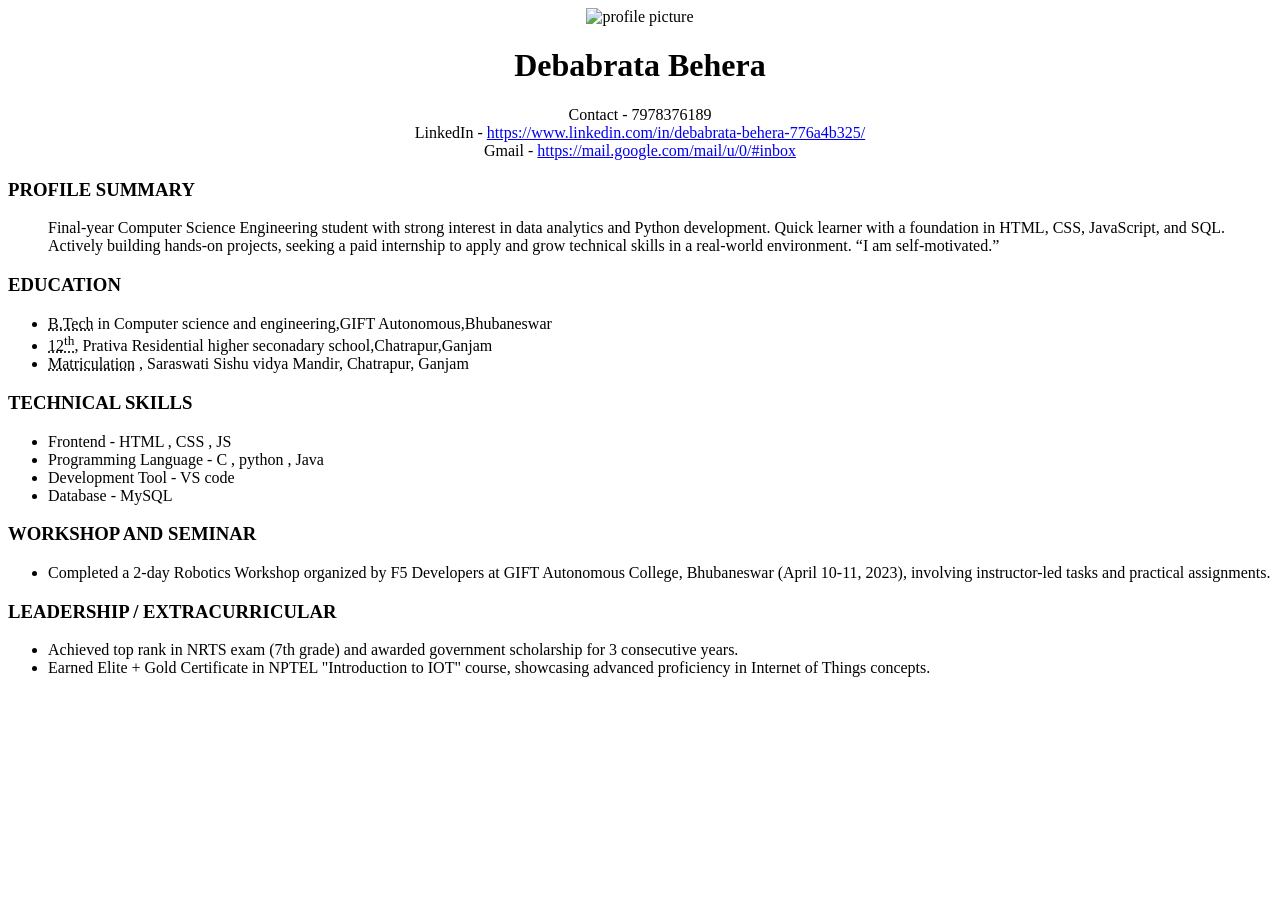
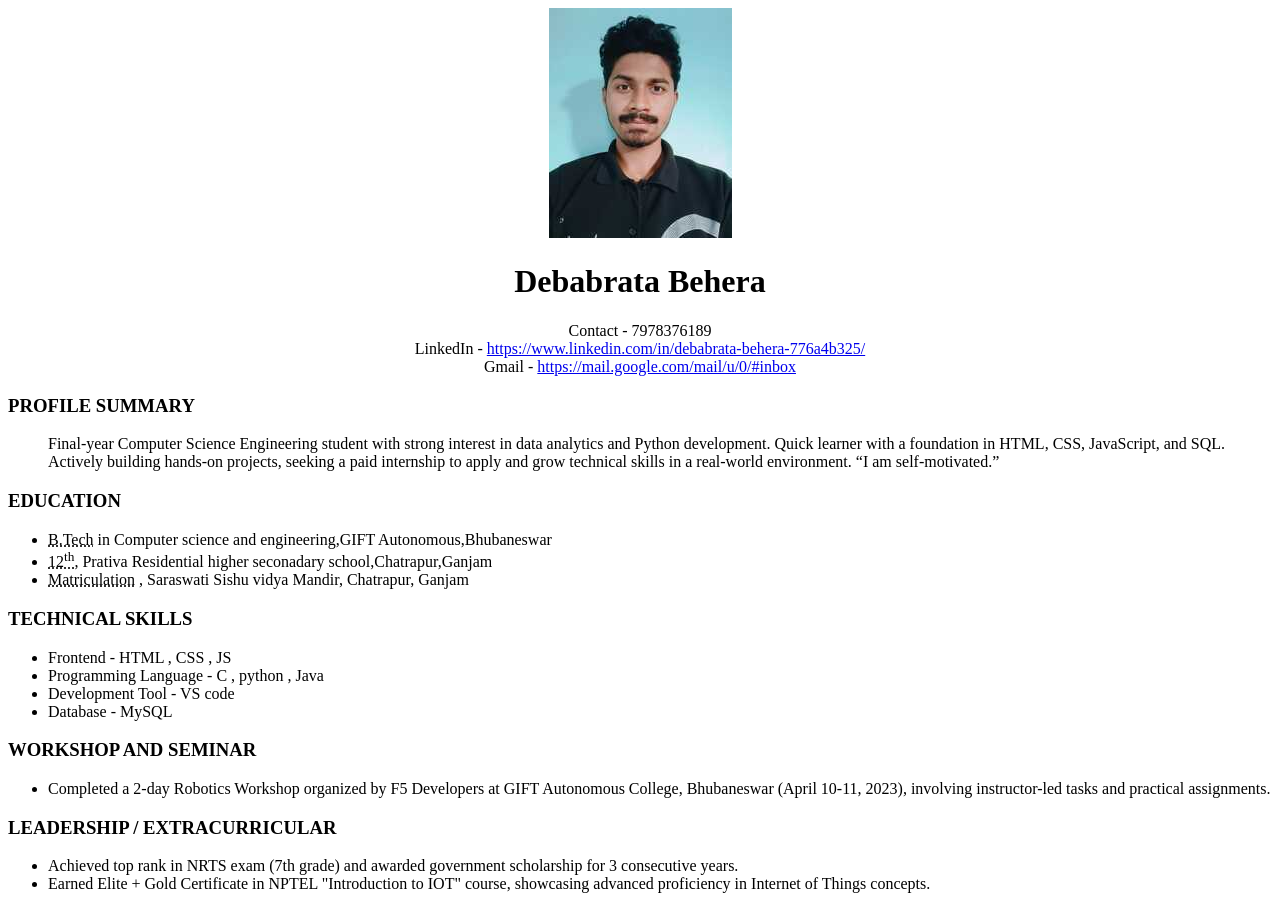
Before and after one commit to mrdev129/TECHTICE_INTERNSHIP, a plain HTML site: page DAY-1/Resume.html in a window 1280 px wide. Before the commit the page ends 800 px from the top, so only its background shows below. Drawn offline with Linux system fonts and the light colour scheme.

Commit message:
Day-1 Learning

```diff
--- a/DAY-1/Resume.html
+++ b/DAY-1/Resume.html
@@ -8,7 +8,7 @@
 <body>
     <div>
     <center>
-        <img src="WhatsApp Image 2024-03-15 at 20.47.59_679623f2 (1).jpg" alt="profile picture">
+        <img src="My_picture.jpg" alt="profile picture">
     <h1>Debabrata Behera</h1>
     Contact  - 7978376189
     <br>
```
